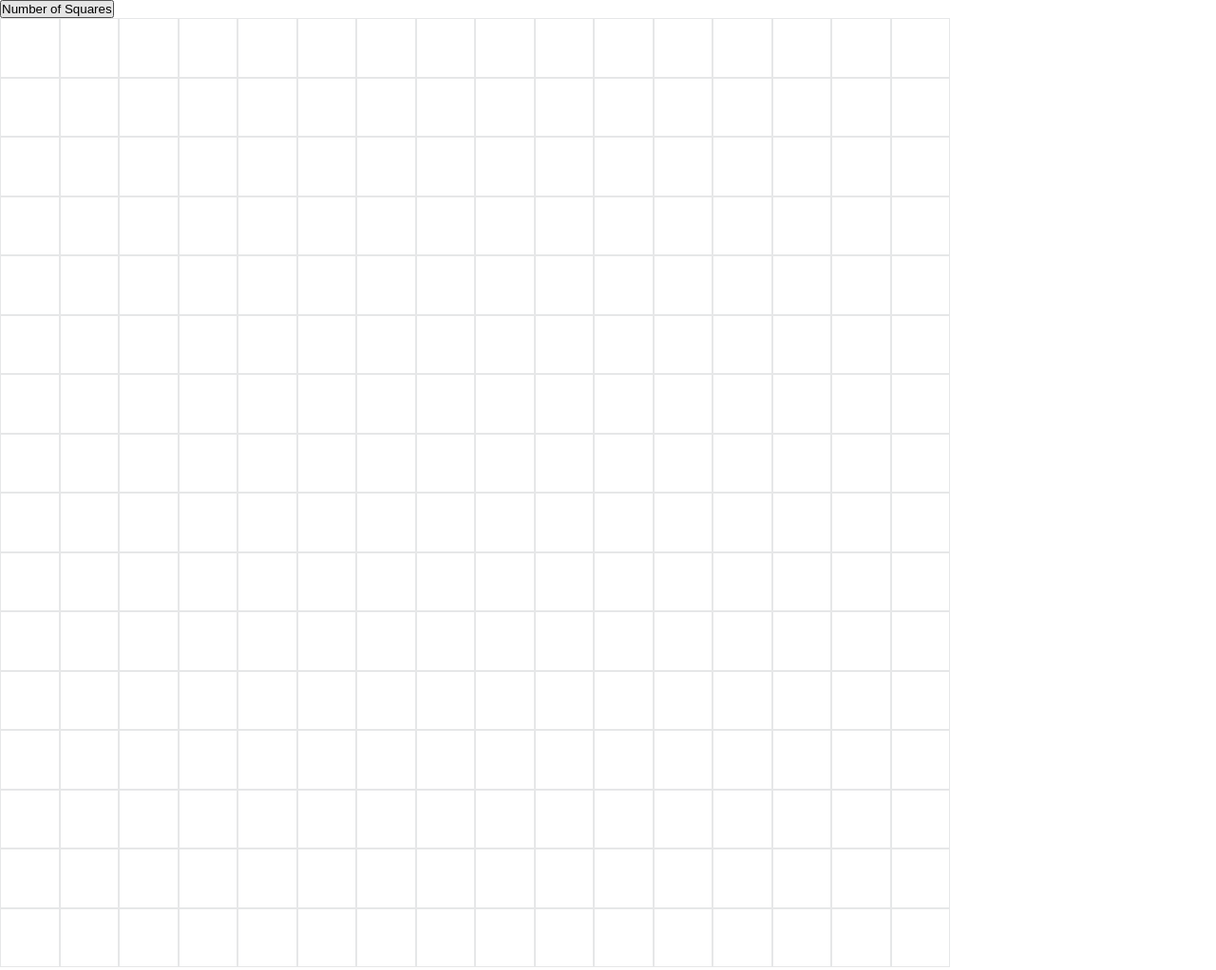
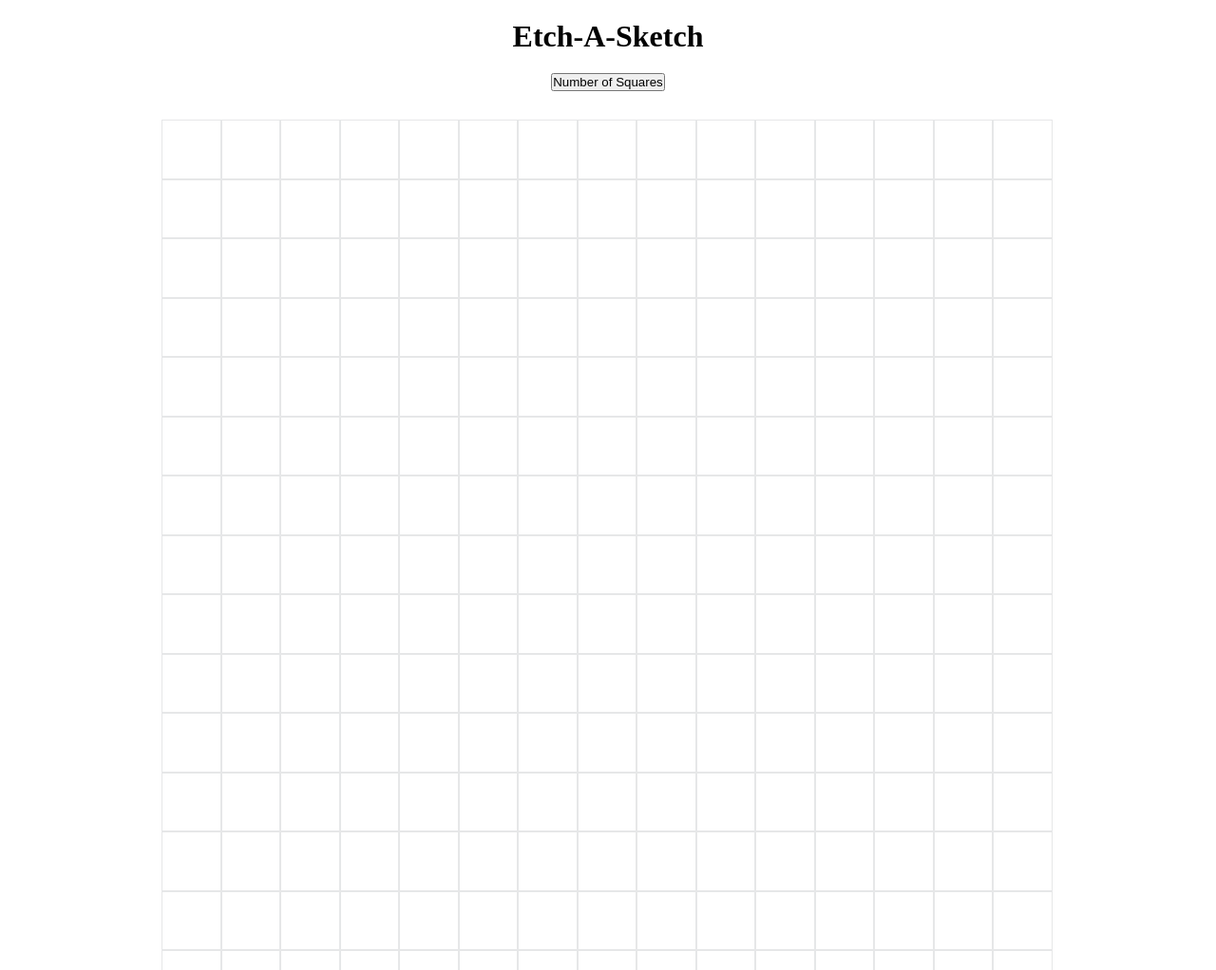
Before and after one commit to Parv4th1/etch-a-sketch, a plain HTML site: page index.html in a window 1280 px wide. Shown: the top 1022 px of the page at 95% size. Drawn offline with Linux system fonts and the light colour scheme.

Commit message:
Added semantic html, css (header, section)

```diff
--- a/index.html
+++ b/index.html
@@ -7,10 +7,16 @@
     <link rel="stylesheet" href="style.css">
 </head>
 <body>
-    <button type="button" class="squares">Number of Squares</button>
-    <div class="grid-container">
-        <!-- Filled with a grid of divs using js -->
-    </div>
-    <script src="etch-a-sketch.js"></script>
+    <header>
+        <h1>Etch-A-Sketch</h1>
+    </header>
+    <section class="wrap">
+        <button type="button" class="squares">Number of Squares</button>
+        <div class="grid-container">
+            <!-- Filled with a grid of divs using js -->
+        </div>
+        <script src="etch-a-sketch.js"></script>
+    </section>
+
 </body>
 </html>
--- a/style.css
+++ b/style.css
@@ -17,4 +17,19 @@
     width: 1000px;
     display: flex;
     flex-wrap: wrap;
+    padding: 30px;
 }
+.wrap
+{
+    display: flex;
+    flex-direction: column;
+    align-items: center;
+}
+h1
+{
+    text-align: center;
+}
+header
+{
+    padding: 20px;
+}
```
